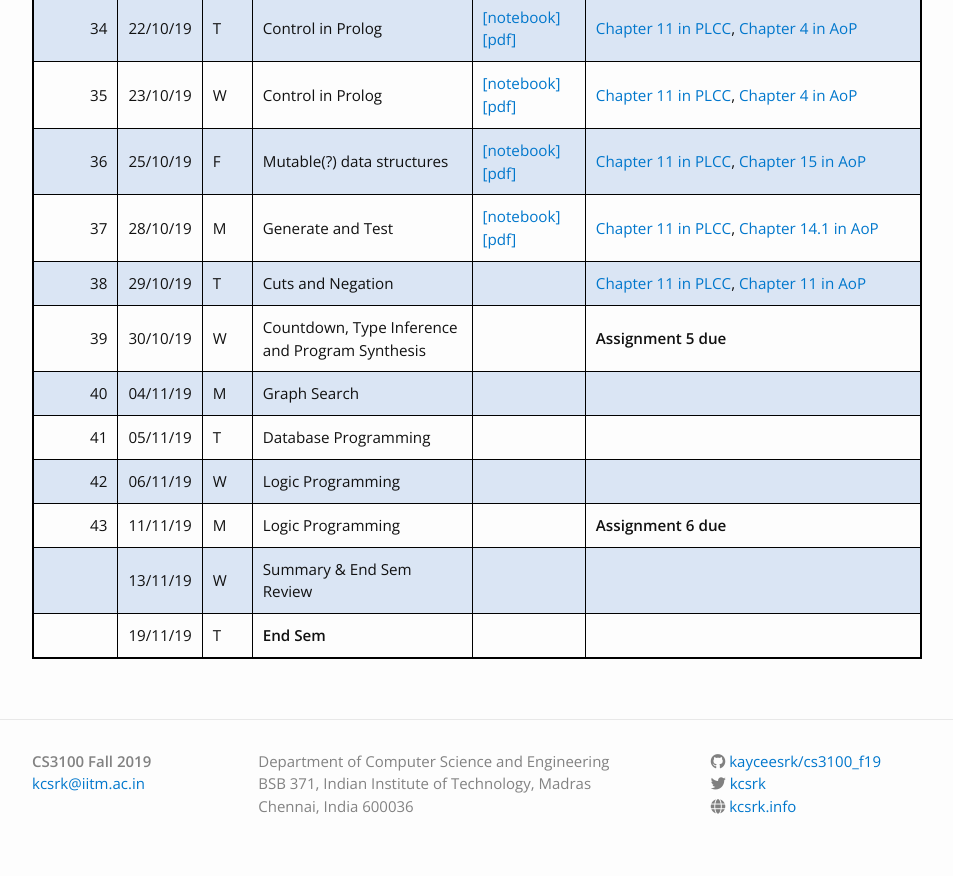
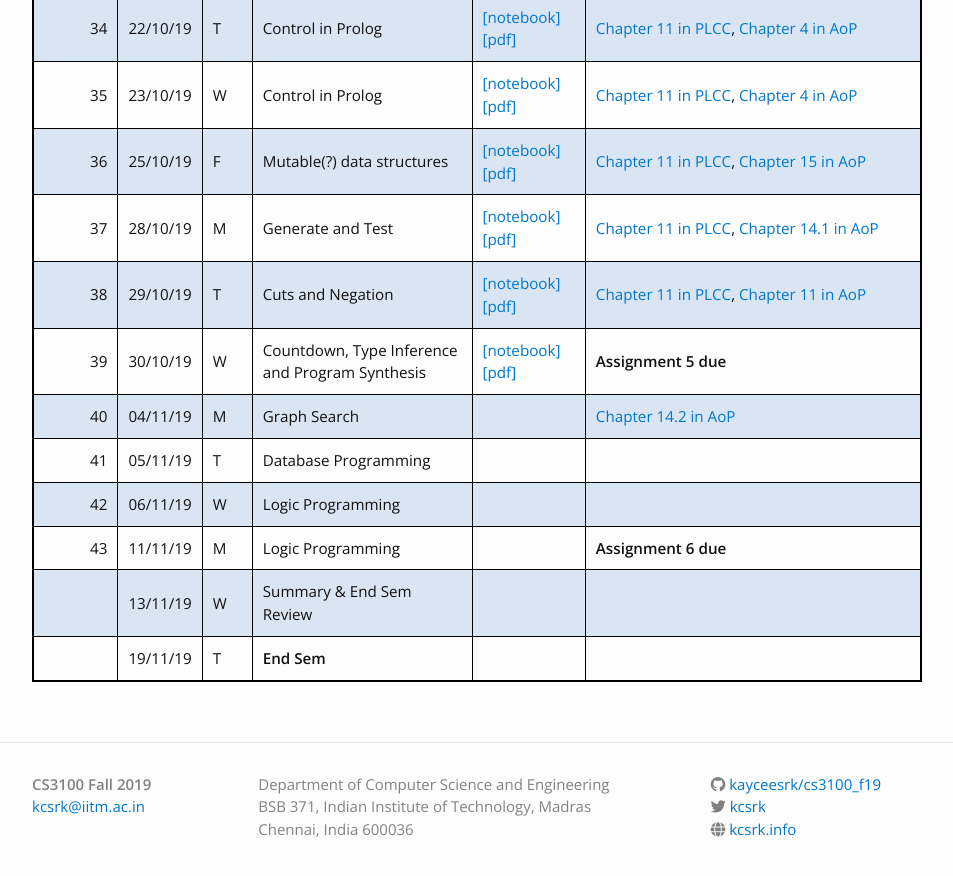
Before and after one commit to kayceesrk/cs3100_m20, a Jekyll site: the page built from schedule.md, in a window 1280 px wide and 900 px high, scrolled down 2795 px. Shown: the top 876 px of the window, without its empty margins (163-1116 px from the left). Built offline with Jekyll 4.4.1, drawn with Linux system fonts in a browser that asks for light colours; nearby versions of some CDN libraries.

Commit message:
Added lec24 and 25 pdf

```diff
--- a/schedule.md
+++ b/schedule.md
@@ -54,11 +54,11 @@ interactive notebooks are accessed using docker container whose instructions are
 |35|23/10/19|W|Control in Prolog|[\[notebook\]](https://github.com/kayceesrk/cs3100_f19/blob/gh-pages/lectures/lec21/lec21.ipynb) [\[pdf\]]({{site.baseurl}}/lectures/lec21/lec21.pdf)|[Chapter 11 in PLCC](https://www.amazon.in/Programming-Languages-Concepts-Constructs-2e/dp/8177584227), [Chapter 4 in AoP](https://mitpress.mit.edu/books/art-prolog-second-edition) |
 |36|25/10/19|F|Mutable(?) data structures| [\[notebook\]](https://github.com/kayceesrk/cs3100_f19/blob/gh-pages/lectures/lec22/lec22.ipynb) [\[pdf\]]({{site.baseurl}}/lectures/lec22/lec22.pdf) |[Chapter 11 in PLCC](https://www.amazon.in/Programming-Languages-Concepts-Constructs-2e/dp/8177584227), [Chapter 15 in AoP](https://mitpress.mit.edu/books/art-prolog-second-edition) |
 |37|28/10/19|M|Generate and Test| [\[notebook\]](https://github.com/kayceesrk/cs3100_f19/blob/gh-pages/lectures/lec23/lec23.ipynb) [\[pdf\]]({{site.baseurl}}/lectures/lec23/lec23.pdf) |[Chapter 11 in PLCC](https://www.amazon.in/Programming-Languages-Concepts-Constructs-2e/dp/8177584227), [Chapter 14.1 in AoP](https://mitpress.mit.edu/books/art-prolog-second-edition) |
-|38|29/10/19|T|Cuts and Negation| | [Chapter 11 in PLCC](https://www.amazon.in/Programming-Languages-Concepts-Constructs-2e/dp/8177584227), [Chapter 11 in AoP](https://mitpress.mit.edu/books/art-prolog-second-edition) |
-|39|30/10/19|W|Countdown, Type Inference and Program Synthesis||**Assignment 5 due**|
-|40|04/11/19|M|Graph Search|||
-|41|05/11/19|T|Database Programming|||
-|42|06/11/19|W|Logic Programming|||
-|43|11/11/19|M|Logic Programming||**Assignment 6 due**|
+|38|29/10/19|T|Cuts and Negation| [\[notebook\]](https://github.com/kayceesrk/cs3100_f19/blob/gh-pages/lectures/lec24/lec24.ipynb) [\[pdf\]]({{site.baseurl}}/lectures/lec24/lec24.pdf)| [Chapter 11 in PLCC](https://www.amazon.in/Programming-Languages-Concepts-Constructs-2e/dp/8177584227), [Chapter 11 in AoP](https://mitpress.mit.edu/books/art-prolog-second-edition) |
+|39|30/10/19|W|Countdown, Type Inference and Program Synthesis| [\[notebook\]](https://github.com/kayceesrk/cs3100_f19/blob/gh-pages/lectures/lec25/lec25.ipynb) [\[pdf\]]({{site.baseurl}}/lectures/lec25/lec25.pdf) |**Assignment 5 due**|
+|40|04/11/19|M|Graph Search|| [Chapter 14.2 in AoP](https://mitpress.mit.edu/books/art-prolog-second-edition) |
+|41|05/11/19|T|Database Programming|| |
+|42|06/11/19|W|Logic Programming||  |
+|43|11/11/19|M|Logic Programming|  |**Assignment 6 due**|
 ||13/11/19|W|Summary & End Sem Review|||
 ||19/11/19|T|**End Sem**|||
```
Also changed, not shown: 3 other files.
